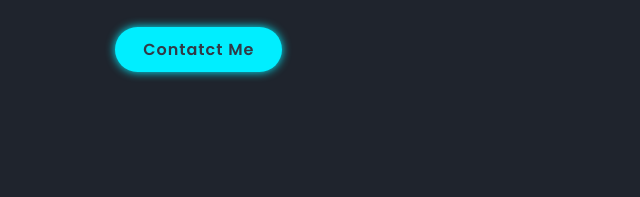
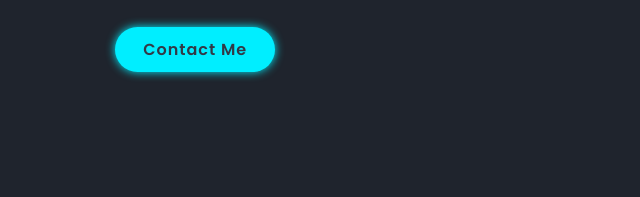
Before and after one commit to rusithbandara20021204-alt/My_portfolio, a plain HTML site: page index.html in a window 1280 px wide. Shown: the part 585-782 px from the top of the page, 0-640 px from the left. Drawn offline with nearby package versions, Linux system fonts and the light colour scheme.

Commit message:
Update index.html
updating contact me button

```diff
--- a/index.html
+++ b/index.html
@@ -44,7 +44,7 @@
               <a href="https://youtu.be/_iM9tfRUZZo?si=v5GLfkYaKFrgdYUV"><i class='bx bxl-youtube' ></i></a>
               <a href="https://www.linkedin.com/in/rusith-bandara-3807a0338?utm_source=share&utm_campaign=share_via&utm_content=profile&utm_medium=ios_app"><i class='bx bxl-linkedin' ></i> </a>
             </div>
-            <a href="#contact" class="btn" id="contactBtn">Contatct Me</a>
+            <a href="#contact" class="btn" id="contactBtn">Contact Me</a>
       </div>
 
 
```
